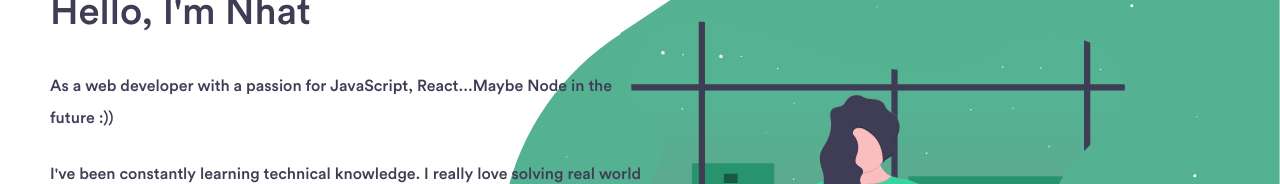
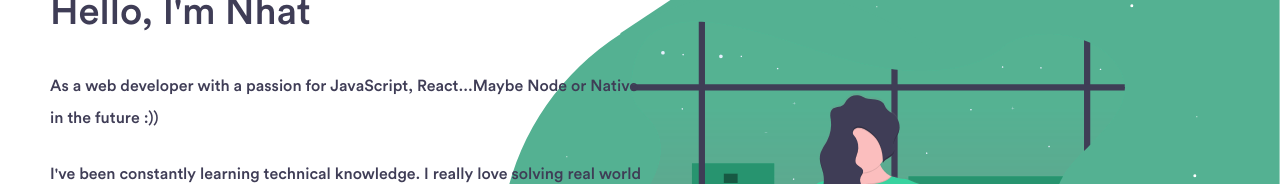
Before and after one commit to nhatngochoang/react-tailwind-3, a React (Create React App) app: page /portfolio in a window 1280 px wide. Shown: the part 203-387 px from the top of the page. Built offline with nearby package versions, Linux system fonts and the light colour scheme.

Commit message:
Update Banner.jsx

```diff
--- a/src/portfolio/components/Banner.jsx
+++ b/src/portfolio/components/Banner.jsx
@@ -16,7 +16,7 @@
             <div className="max-w-[300px] my-0 mx-auto text-center text-gray-var md:text-left md:m-0 md:p-0 md:max-w-[600px]">
                <h1 className="fs-[36px] pt-[60vh] mb-[28px] md:pt-0">Hello, I'm Nhat</h1>
                <p className="banner__heading__para">
-                  As a web developer with a passion for JavaScript, React...Maybe Node in the future :))
+                  As a web developer with a passion for JavaScript, React...Maybe Node or Native in the future :))
                </p>
                <p className="banner__heading__para"> I've been constantly learning technical knowledge. I really love solving real world problems with JS and use different tools...  </p>
                <a href="#viewmore"><button className="banner__btn">View More</button></a>
```
